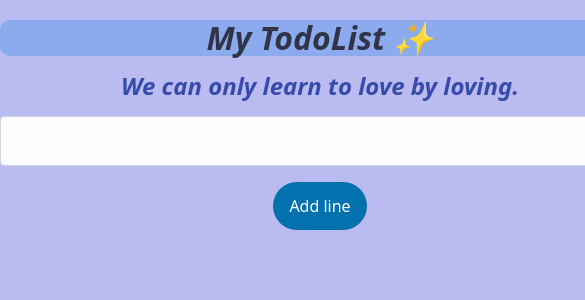
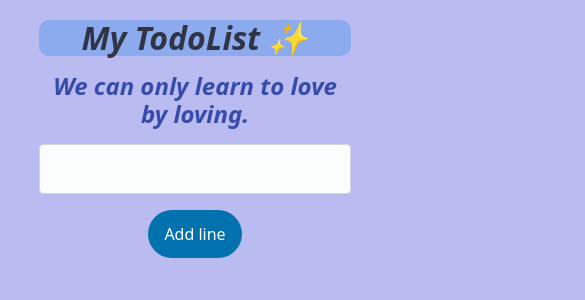
Before and after one commit to lotusotho/TodoListTS, a React (Vite) app: page / in a window 390 px wide. Shown: the top 300 px of the page, 585 px wide, since content can reach past the window. Built offline with nearby package versions, Linux system fonts and the light colour scheme.

Commit message:
Make CSS responsive

```diff
--- a/src/styles/style.css
+++ b/src/styles/style.css
@@ -10,7 +10,7 @@
 
     .mainContainer {
         margin: 5% auto;
-        width: 40em;
+        width: 80vw;
         text-align: center;
     }
 
@@ -86,7 +86,7 @@
 
     .mainContainer {
         margin: 5% auto;
-        width: 40em;
+        width: 80vw;
         text-align: center;
     }
 
```
